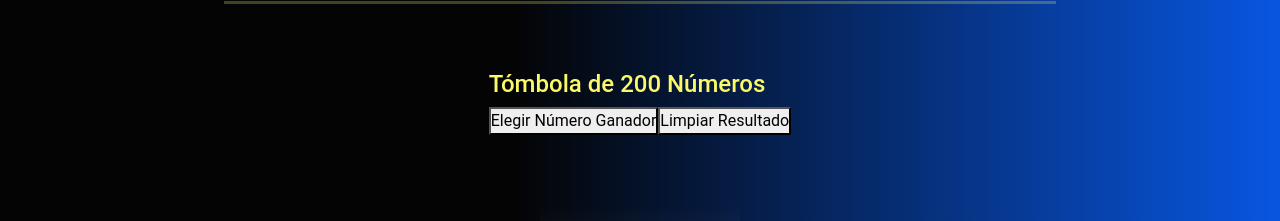
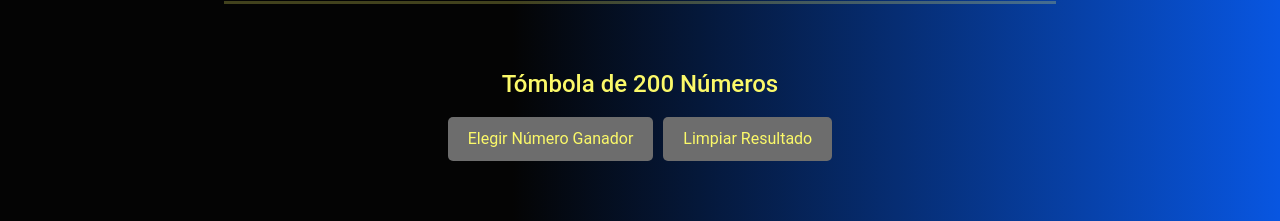
Before and after one commit to hector1489/InfluenceReact, a React (Vite) app: page / in a window 1280 px wide. Shown: the part 2490-2711 px from the top of the page. Built offline with nearby package versions, Linux system fonts and the light colour scheme; no server answers.

Commit message:
tomb-buttons styles

```diff
--- a/index.html
+++ b/index.html
@@ -4,7 +4,7 @@
     <meta charset="UTF-8" />
     <link rel="icon" type="image/svg+xml" href="/vite.svg" />
     <meta name="viewport" content="width=device-width, initial-scale=1.0" />
-    <title>Sorteo de Oro</title>
+    <title>Grilloven</title>
   </head>
   <body>
     <div id="root"></div>
--- a/src/components/Footer/Footer.tsx
+++ b/src/components/Footer/Footer.tsx
@@ -6,7 +6,7 @@ const Footer = () => {
 
   return (
     <footer>
-      <p>copyright © 2024 Sorteo de Oro</p>
+      <p>copyright © 2024 <span className='text-uppercase'>grilloven</span></p>
     </footer>
   )
 }
--- a/src/components/Header/Header.css
+++ b/src/components/Header/Header.css
@@ -12,7 +12,6 @@
 }
 
 .container-intro {
-  width: 90%;
   max-width: 600px;
   height: auto;
   display: flex;
@@ -21,8 +20,9 @@
   text-align: center;
   align-items: center;
   padding: 20px;
-  background: linear-gradient(var(--color-background-dark) 0%, var(--color-background-blue) 100%);
+  background: linear-gradient(to right, var(--color-background-dark) 0%, var(--color-background-blue) 100%);
   box-shadow: 0 0 10px rgba(0, 0, 0, 0.5);
+  border-radius: 10px;
 }
 
 .title {
--- a/src/components/LotteryTomb/LotteryTomb.css
+++ b/src/components/LotteryTomb/LotteryTomb.css
@@ -1,10 +1,36 @@
 .tomb {
-    width: 100%;
-    height: auto;
-    display: flex;
-    justify-content: center;
+  width: 100%;
+  height: auto;
+  display: flex;
+  justify-content: center;
+  text-align: center;
 }
 
 .tomb h4 {
-    color: var(--color-text-yellow);
+  color: var(--color-text-yellow);
 }
+
+.tomb-buttons {
+  width: 100%;
+  height: auto;
+  display: flex;
+  justify-content: center;
+  padding: 10px;
+  gap: 10px;
+}
+
+.tomb-button {
+  background-color: var(--color-background-light-gray);
+  color: var(--color-text-yellow);
+  border: none;
+  padding: 10px 20px;
+  border-radius: 5px;
+  cursor: pointer;
+  font-size: 1em;
+}
+
+.tomb-button:hover {
+  background-color: var(--color-text-green);
+  transition: all .3s;
+
+}
--- a/src/components/LotteryTomb/LotteryTomb.tsx
+++ b/src/components/LotteryTomb/LotteryTomb.tsx
@@ -17,9 +17,9 @@ const LotteryTomb = () => {
     <div className="tomb">
       <div>
         <h4>Tómbola de 200 Números</h4>
-        <div>
-          <button onClick={handlePickWinner}>Elegir Número Ganador</button>
-          <button onClick={handleClearResult}>Limpiar Resultado</button>
+        <div className='tomb-buttons'>
+          <button className='tomb-button' onClick={handlePickWinner}>Elegir Número Ganador</button>
+          <button className='tomb-button' onClick={handleClearResult}>Limpiar Resultado</button>
         </div>
         {winningNumber !== null && (
           <div>
```
